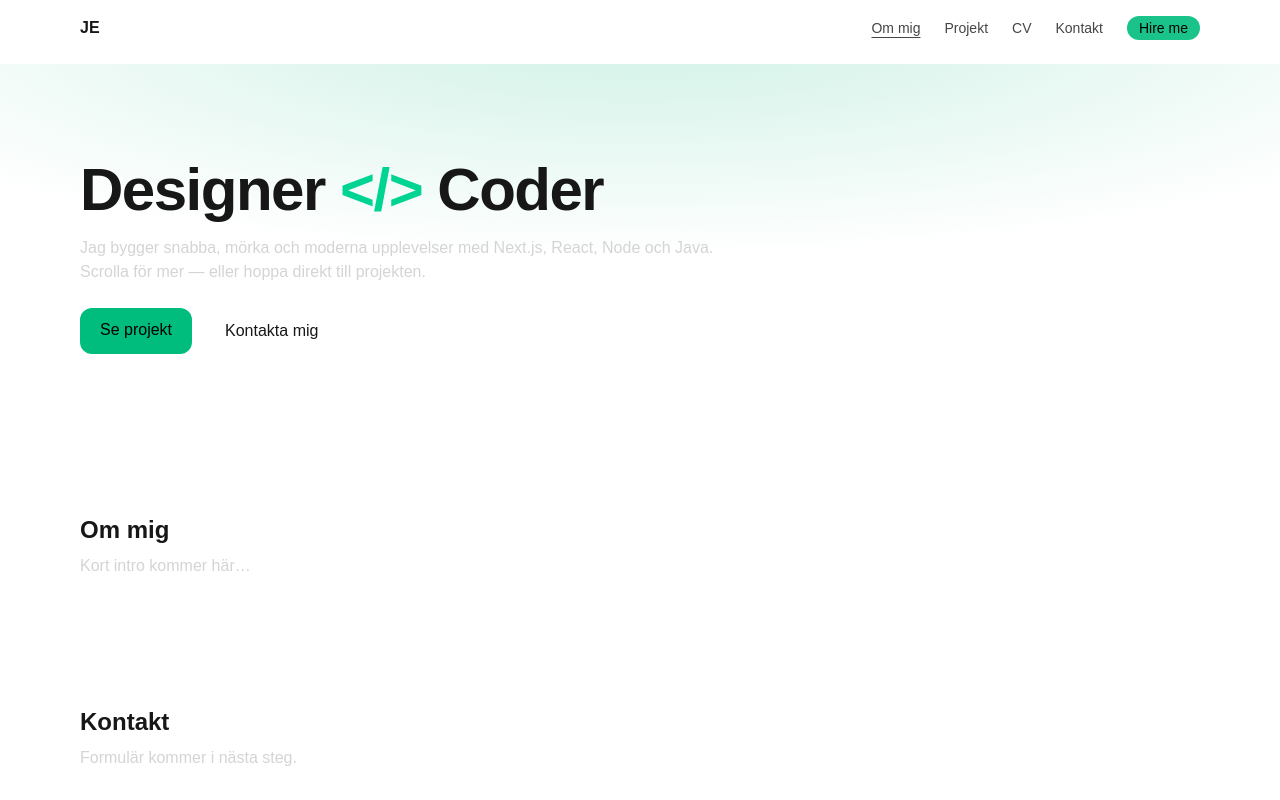
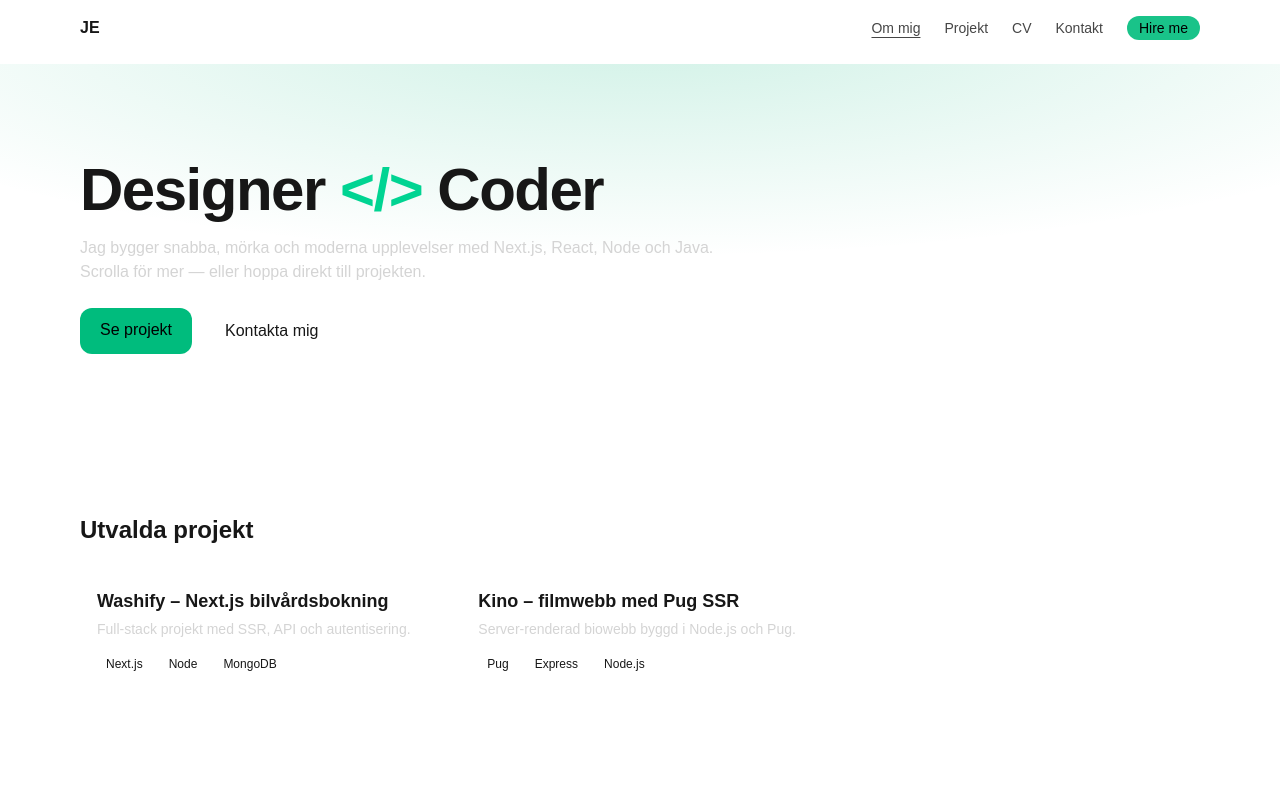
Before and after one commit to jan-elia-24/portfolio1, a Next.js app: page / in a window 1280 px wide. Shown: the top 800 px of the page. Built offline with nearby package versions, Linux system fonts and the light colour scheme.

Commit message:
add project list with reusable ProjectCard component

```diff
--- a/src/app/page.tsx
+++ b/src/app/page.tsx
@@ -1,13 +1,19 @@
 import Hero from "@/components/hero";
+import ProjectCard from "@/components/project-card";
+import { projects } from "@/lib/projects";
 
 export default function HomePage() {
   return (
     <>
       <Hero />
-      {/* Placeholder-sektioner (fyller vi senare) */}
-      <section id="about" className="mx-auto max-w-6xl px-4 py-16">
-        <h2 className="text-2xl font-semibold">Om mig</h2>
-        <p className="mt-2 text-neutral-300">Kort intro kommer här…</p>
+
+      <section id="projects" className="mx-auto max-w-6xl px-4 py-16">
+        <h2 className="text-2xl font-semibold mb-6">Utvalda projekt</h2>
+        <div className="grid sm:grid-cols-2 lg:grid-cols-3 gap-6">
+          {projects.map((p) => (
+            <ProjectCard key={p.slug} p={p} />
+          ))}
+        </div>
       </section>
 
       <section id="contact" className="mx-auto max-w-6xl px-4 py-16">
--- /dev/null
+++ b/src/components/project-card.tsx
@@ -0,0 +1,24 @@
+import Link from "next/link";
+import type { Project } from "@/lib/projects";
+
+export default function ProjectCard({ p }: { p: Project }) {
+  return (
+    <Link
+      href={`/projects/${p.slug}`}
+      className="group rounded-2xl overflow-hidden border border-white/10 hover:border-emerald-400/50 transition block p-4"
+    >
+      <h3 className="font-semibold text-lg">{p.title}</h3>
+      <p className="text-sm text-neutral-300 mt-1">{p.blurb}</p>
+      <div className="mt-3 flex flex-wrap gap-2">
+        {p.tags.map((t) => (
+          <span
+            key={t}
+            className="text-xs px-2 py-1 rounded-full border border-white/15"
+          >
+            {t}
+          </span>
+        ))}
+      </div>
+    </Link>
+  );
+}
--- /dev/null
+++ b/src/lib/projects.ts
@@ -0,0 +1,26 @@
+export type Project = {
+  slug: string;
+  title: string;
+  blurb: string;
+  tags: string[];
+  repo?: string;
+  demo?: string;
+  cover?: string;
+};
+
+export const projects: Project[] = [
+  {
+    slug: "washify",
+    title: "Washify – Next.js bilvårdsbokning",
+    blurb: "Full-stack projekt med SSR, API och autentisering.",
+    tags: ["Next.js", "Node", "MongoDB"],
+    repo: "https://github.com/jan-elia-24/washify",
+  },
+  {
+    slug: "kino",
+    title: "Kino – filmwebb med Pug SSR",
+    blurb: "Server-renderad biowebb byggd i Node.js och Pug.",
+    tags: ["Pug", "Express", "Node.js"],
+    repo: "https://github.com/jan-elia-24/kino",
+  },
+];
```
